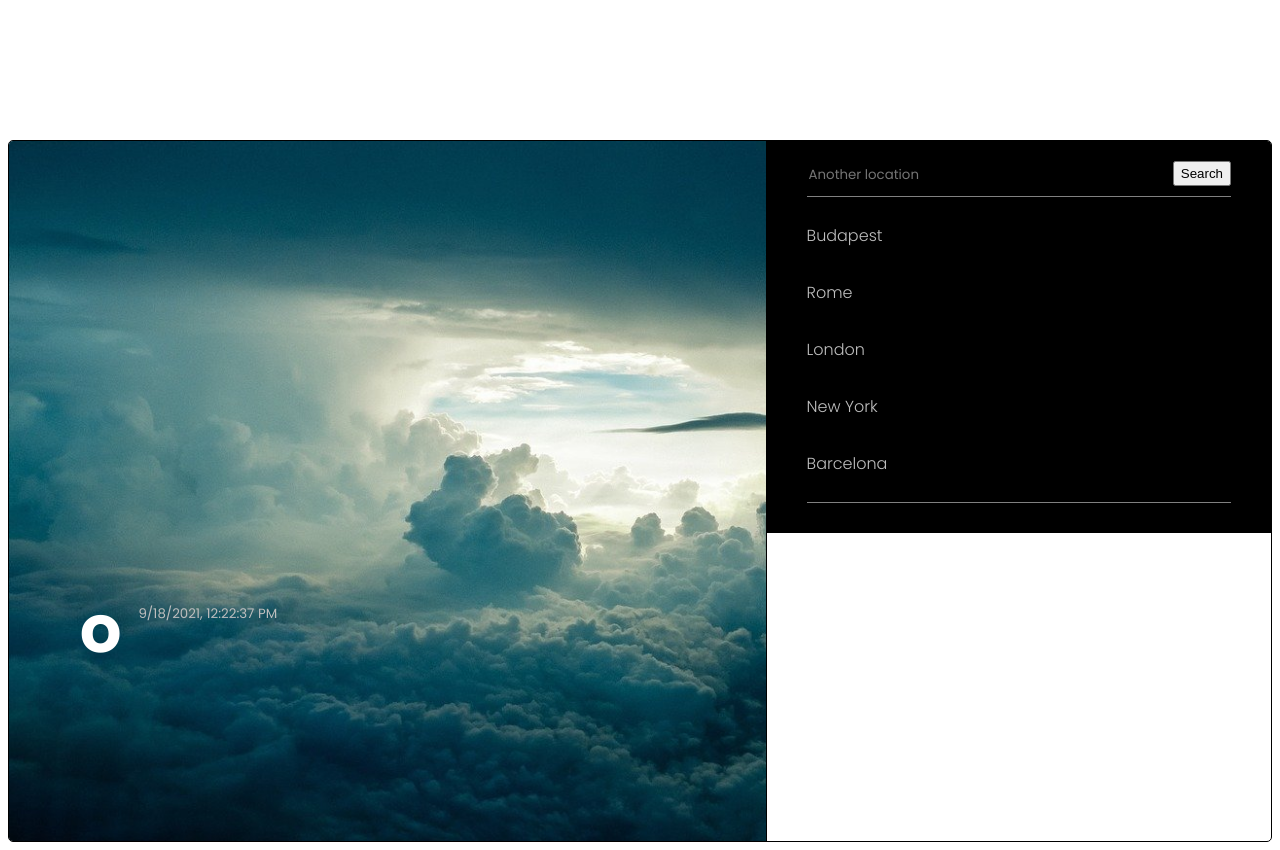
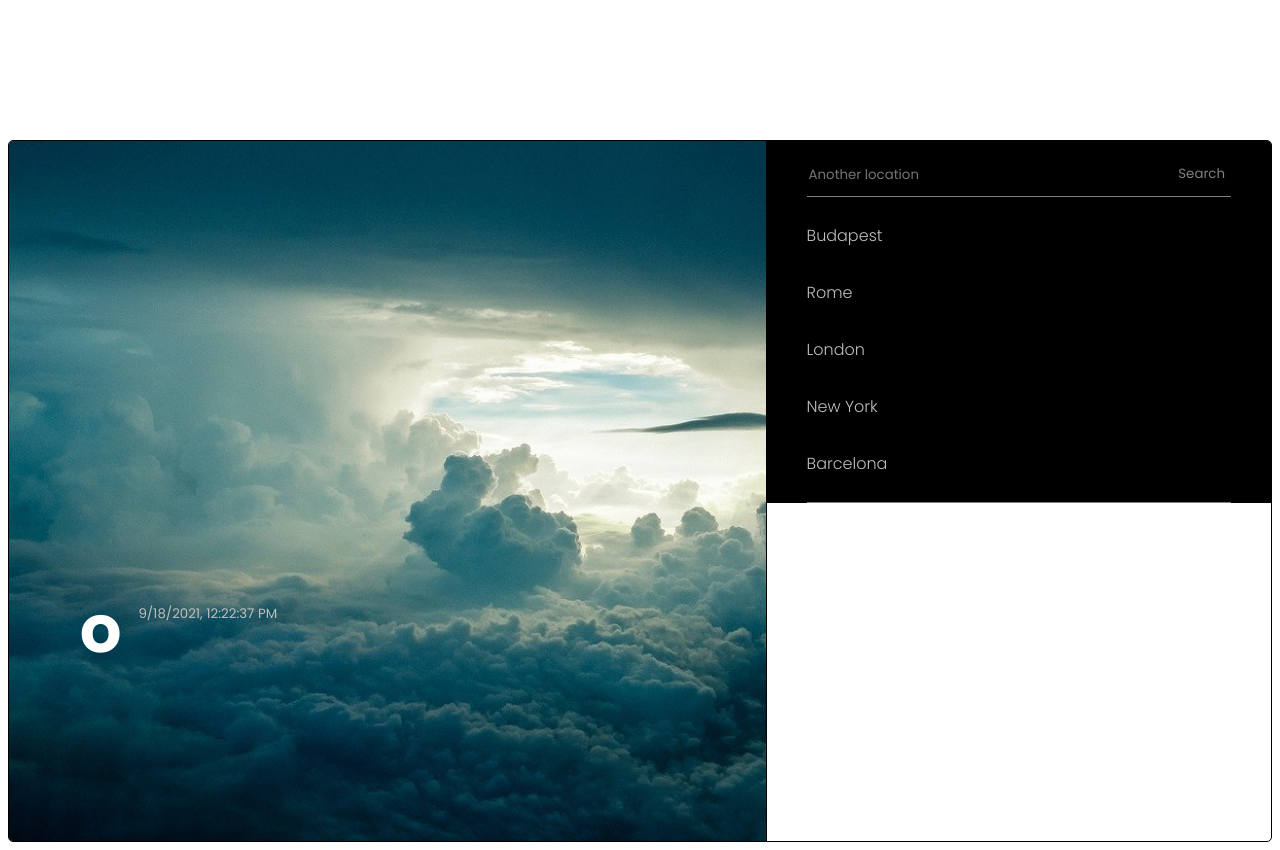
Before and after one commit to nimrodbarabas/WeatherApp2, an Angular app: page / in a window 1280 px wide. Built offline with nearby package versions, Linux system fonts and the light colour scheme; no server answers.

Commit message:
Header input styling finished

```diff
--- a/src/app/components/right-container/right-container.component.css
+++ b/src/app/components/right-container/right-container.component.css
@@ -3,7 +3,7 @@
   padding-right: 40px;
   padding-top: 20px;
   max-height: 60%;
-  padding-bottom: 30px;
+  padding-bottom: 0px;
   overflow-y: scroll;
 
   -ms-overflow-style: none;
--- a/src/app/components/right-header/right-header.component.css
+++ b/src/app/components/right-header/right-header.component.css
@@ -14,3 +14,15 @@
 .svg:hover {
   color: white;
 }
+
+.form-btn {
+  color: grey;
+  background: none;
+  border: none;
+  font-family: "Poppins", sans-serif;
+  cursor: pointer;
+}
+
+.form-btn:hover {
+  color: white;
+}
--- a/src/app/components/right-header/right-header.component.html
+++ b/src/app/components/right-header/right-header.component.html
@@ -2,6 +2,6 @@
     <div class="form-control">
         <input type="text" name="city" id="city" [(ngModel)]="city" placeholder="Another location"/>
     </div>
-<input type="submit" value="Search" >
+<input type="submit" value="Search" class="form-btn">
 
 </form>
```
